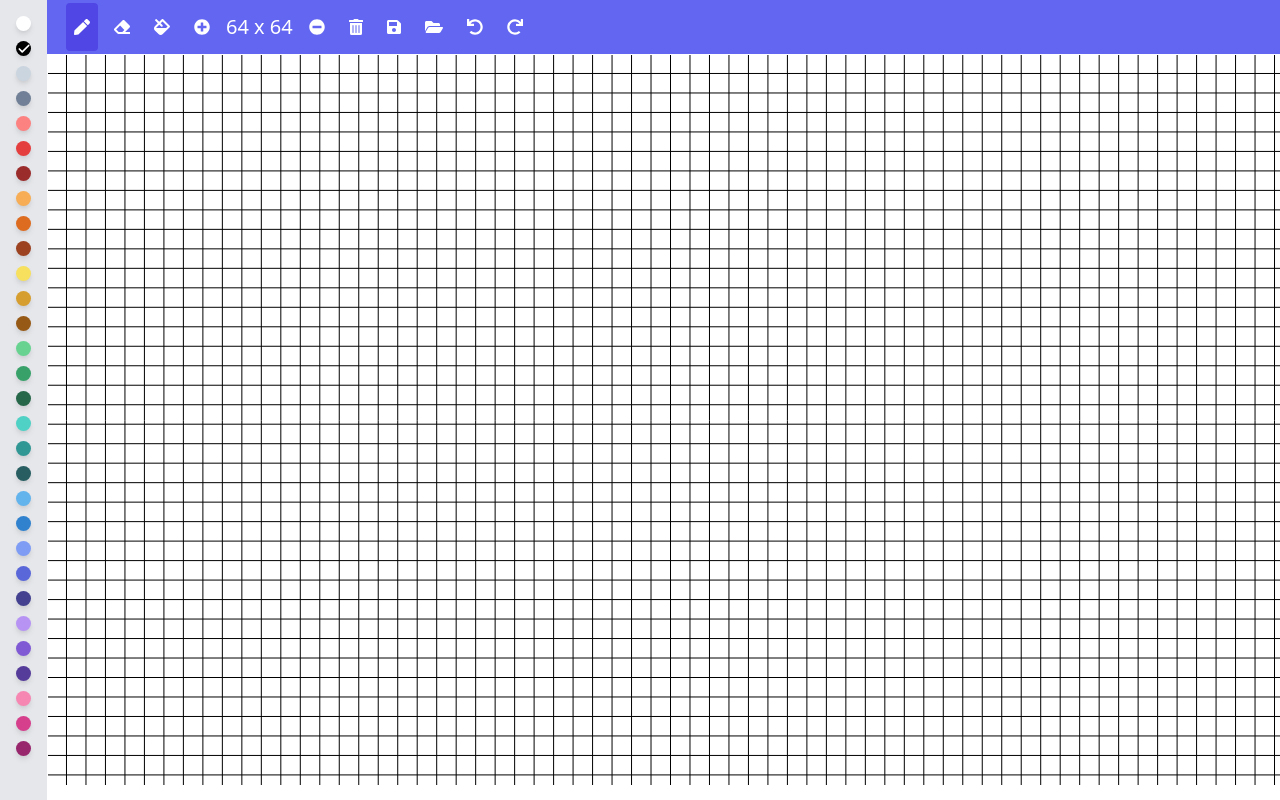
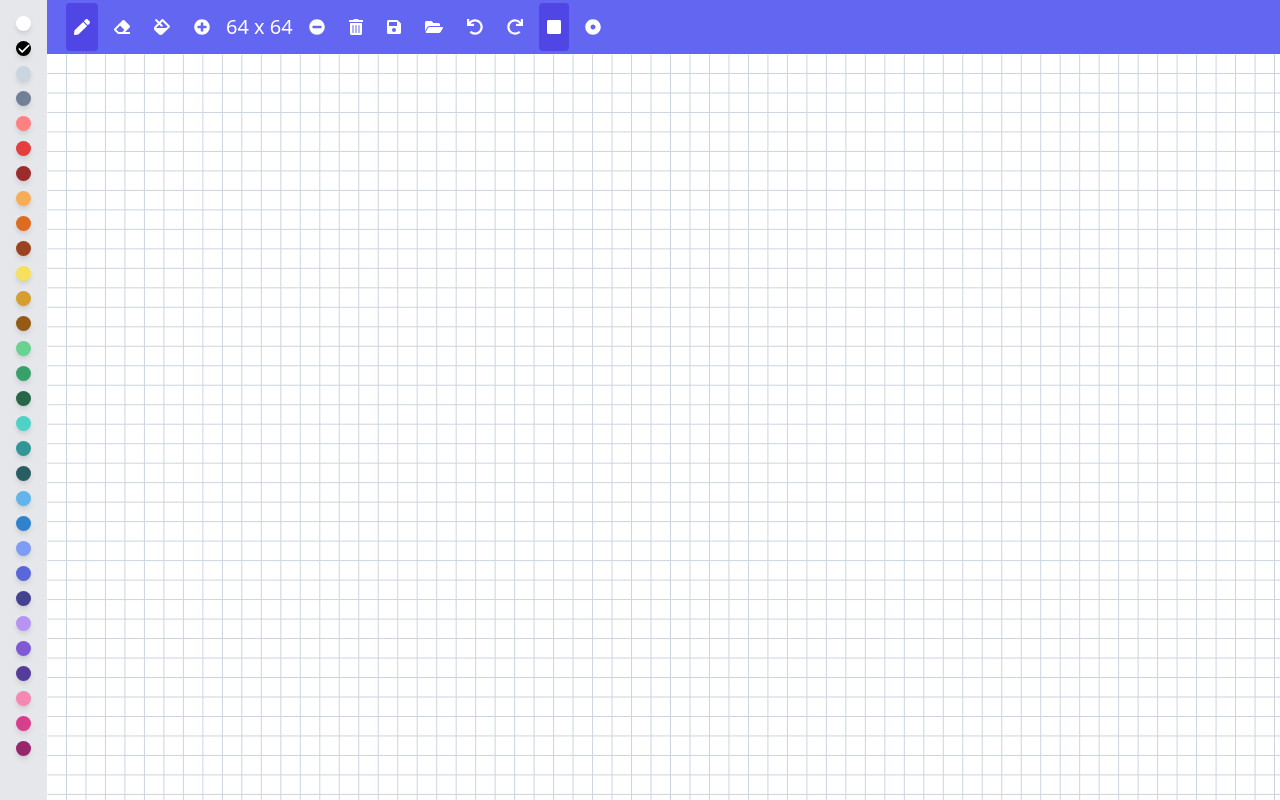
Before and after one commit to Vorgnr/Pixon, a Vue app: page / in a window 1280 px wide. Built offline with nearby package versions, Linux system fonts and the light colour scheme.

Commit message:
Handle circle

```diff
--- a/src/components/Grid.vue
+++ b/src/components/Grid.vue
@@ -33,13 +33,9 @@ export default {
       type: Number,
       default: 64,
     },
-    color: {
-      type: String,
-      default: '#000',
-    },
     lineWidth: {
       type: Number,
-      default: 2,
+      default: 1,
     },
     mode: {
       type: String,
@@ -64,9 +60,11 @@ export default {
     cellLen() {
       return this.width / this.size;
     },
+
     drawLen() {
       return this.cellLen - this.lineWidth;
     },
+
     halfLineWidth() {
       return this.lineWidth / 2;
     },
@@ -76,8 +74,6 @@ export default {
     const canva = document.getElementById('canva');
     const ctx = canva.getContext('2d');
     this.ctx = ctx;
-    this.ctx.lineWidth = this.lineWidth;
-    this.ctx.strokeStyle = '#4a5568';
     this.ctx.shadowBlur = 0;
     this.draw();
   },
@@ -91,6 +87,8 @@ export default {
       this.ctx.beginPath();
       this.ctx.moveTo(x, x1);
       this.ctx.lineTo(y, y2);
+      this.ctx.lineWidth = this.lineWidth;
+      this.ctx.strokeStyle = '#cbd5e0';
       this.ctx.stroke();
     },
 
@@ -114,14 +112,29 @@ export default {
       this.drawCells();
     },
 
+    drawForm({ cell, startX, startY }) {
+      const { form, color } = this.matrix[cell];
+      if (form === 'square') {
+        this.ctx.fillStyle = color;
+        this.ctx.fillRect(startX, startY, this.drawLen, this.drawLen);
+      } else if (form === 'circle') {
+        const center = this.drawLen / 2;
+        const circleWidth = this.drawLen * 0.38;
+        this.ctx.beginPath();
+        this.ctx.arc(startX + center, startY + center, center - circleWidth * 0.5, 0, 2 * Math.PI);
+        this.ctx.lineWidth = circleWidth;
+        this.ctx.strokeStyle = color;
+        this.ctx.stroke();
+      }
+    },
+
     drawCell(cell) {
       const { x, y } = readCord(cell);
       const startX = x * this.cellLen + this.halfLineWidth;
       const startY = y * this.cellLen + this.halfLineWidth;
 
       if (this.matrix[cell]) {
-        this.ctx.fillStyle = this.matrix[cell].color;
-        this.ctx.fillRect(startX, startY, this.drawLen, this.drawLen);
+        this.drawForm({ cell, startX, startY })
       }
 
       if (this.matrix[cell] === false) {
@@ -131,14 +144,12 @@ export default {
 
     clearCell(cell) {
       if (this.matrix[cell] !== false) {
-        this.$emit('cellChange', cell, false);
+        this.$emit('cellChange', cell, true);
       }
     },
 
-    fillCell(cell, color) {
-      if (!this.matrix[cell] || this.matrix[cell].color !== color) {
-        this.$emit('cellChange', cell, color);
-      }
+    fillCell(cell) {
+      this.$emit('cellChange', cell);
     },
 
     fillZone(cell, color, m) {
@@ -147,12 +158,13 @@ export default {
         return;
       }
       const stack = [cell]
+      const cellToChange = []
       let i = 0;
       // Limit loop with arbitrary number
       while (stack.length > 0 && i < 15000) {
         i++;
         const c = stack.pop();
-        matrix[c] = { color }
+        cellToChange.push(c)
         const { x, y } = readCord(c);
         if (x > 0) {
           const nord = writeCord(x - 1, y);
@@ -180,7 +192,7 @@ export default {
         }
       }
 
-      this.$emit('matrixChange', matrix);
+      this.$emit('matrixChange', cellToChange);
     },
 
     drawCells() {
@@ -227,7 +239,7 @@ export default {
 
     mouseEvent(event) {
       const clickedCell = this.getClickedCell(event);
-      this[this.getAction()](clickedCell, this.color);
+      this[this.getAction()](clickedCell);
     },
 
     mouseMove(event) {
--- a/src/components/Toolbox.vue
+++ b/src/components/Toolbox.vue
@@ -68,6 +68,20 @@
     >
       <font-awesome-icon icon="redo" />
     </button>
+    <button
+      class="toolbox-btn hover:bg-indigo-600"
+      :class="{'bg-indigo-600': form === 'square'}"
+      @click="changeForm('square')"
+    >
+      <font-awesome-icon icon="square" />
+    </button>
+    <button
+      class="toolbox-btn hover:bg-indigo-600"
+      :class="{'bg-indigo-600': form === 'circle'}"
+      @click="changeForm('circle')"
+    >
+      <font-awesome-icon icon="dot-circle" />
+    </button>
   </div>
 </template>
 
@@ -77,6 +91,10 @@ export default {
     mode: {
       type: String,
       default: 'pen',
+    },
+    form: {
+      type: String,
+      default: 'square',
     },
     size: {
       type: Number,
@@ -93,7 +111,7 @@ export default {
   },
 
   emits: [
-    'addRow', 'delRow', 'changeMode',
+    'addRow', 'delRow', 'changeMode', 'changeForm',
     'del', 'save', 'load', 'undo', 'redo'
   ],
 
@@ -103,6 +121,12 @@ export default {
         this.$emit('changeMode', mode);
       }
     },
+
+    changeForm(form) {
+      if (this.form !== form) {
+        this.$emit('changeForm', form);
+      }
+    }
   },
 };
 </script>
--- a/src/main.js
+++ b/src/main.js
@@ -3,25 +3,21 @@ import { library } from '@fortawesome/fontawesome-svg-core'
 import {
   faPen, faEraser, faFill, faTrashAlt,
   faPlusCircle, faMinusCircle, faUndo, faRedo,
-  faFolderOpen, faSave
+  faFolderOpen, faSave, faSquare, faDotCircle
 } from '@fortawesome/free-solid-svg-icons'
 import { FontAwesomeIcon } from '@fortawesome/vue-fontawesome'
 
 library.add([
   faPen, faEraser, faFill, faTrashAlt, faPlusCircle, faMinusCircle,
-  faUndo, faRedo, faFolderOpen, faSave
+  faUndo, faRedo, faFolderOpen, faSave, faSquare, faDotCircle
 ]);
-//library.add(faEraser);
 
 import App from '@/App.vue'
 import router from '@/router/index'
-
-//import store from '@/stores/index'
 
 import '@/assets/css/main.css'
 
 createApp(App)
   .use(router)
   .component('FontAwesomeIcon', FontAwesomeIcon)
-  //.use(store)
   .mount('#app')
--- a/src/pages/Home.vue
+++ b/src/pages/Home.vue
@@ -8,10 +8,12 @@ import ColorPicker from '@/components/ColorPicker.vue';
   <header class="bg-indigo-400 toolbar">
     <toolbox
       :mode="mode"
+      :form="form"
       :size="row"
       :can-undo="canUndo"
       :can-redo="canRedo"
       @changeMode="changeMode"
+      @changeForm="changeForm"
       @addRow="addRow"
       @delRow="delRow"
       @del="del"
@@ -35,10 +37,11 @@ import ColorPicker from '@/components/ColorPicker.vue';
       :width="gridWidth"
       :height="gridHeight"
       :mode="mode"
+      :form="form"
       :color="color"
       :size="row"
       :matrix="matrix"
-      :line-width="2"
+      :line-width="1"
       @cellChange="cellChange"
       @matrixChange="matrixChange"
     />
@@ -80,6 +83,7 @@ export default {
   data() {
     return {
       mode: 'pen',
+      form: 'square',
       gridWidth: 300,
       gridHeight: 300,
       color: '#000',
@@ -94,6 +98,7 @@ export default {
     canUndo() {
       return this.previousState.length > 0;
     },
+
     canRedo() {
       return this.nextState.length > 0;
     },
@@ -121,7 +126,7 @@ export default {
     },
 
     getGridHeight() {
-      return this.$refs.grid.clientHeight - 15;
+      return this.$refs.grid.clientHeight;
     },
 
     refreshGridDim() {
@@ -131,6 +136,10 @@ export default {
 
     changeMode(mode) {
       this.mode = mode;
+    },
+
+    changeForm(form) {
+      this.form = form;
     },
 
     selectColor(color) {
@@ -147,19 +156,41 @@ export default {
       }
     },
 
-    cellChange(cell, color) {
+    cellChange(cell, clear) {
+      let newCell = this.matrix[cell];
+      let cellChanged = false;
+      if (clear) {
+        newCell = false;
+        cellChanged = true;
+      } else if (!newCell || newCell.color !== this.color || newCell.form !== this.form) {
+        cellChanged = true
+        newCell = { color: this.color, form: this.form }
+      }
+
+      if (cellChanged) {
+        this.setState({
+          matrix: {
+            ...this.matrix,
+            [cell]: newCell,
+          },
+          row: this.row,
+        });
+      }
+    },
+
+    matrixChange(changedCell) {
       this.setState({
         matrix: {
           ...this.matrix,
-          [cell]: color === false ? false : { color },
+          ...changedCell.reduce((acc, c) => {
+            acc[c] =  {
+              color: this.color,
+              form: this.form,
+            }
+
+            return acc
+          }, {})
         },
-        row: this.row,
-      });
-    },
-
-    matrixChange(matrix) {
-      this.setState({
-        matrix: { ...matrix },
         row: this.row,
       });
     },
```
